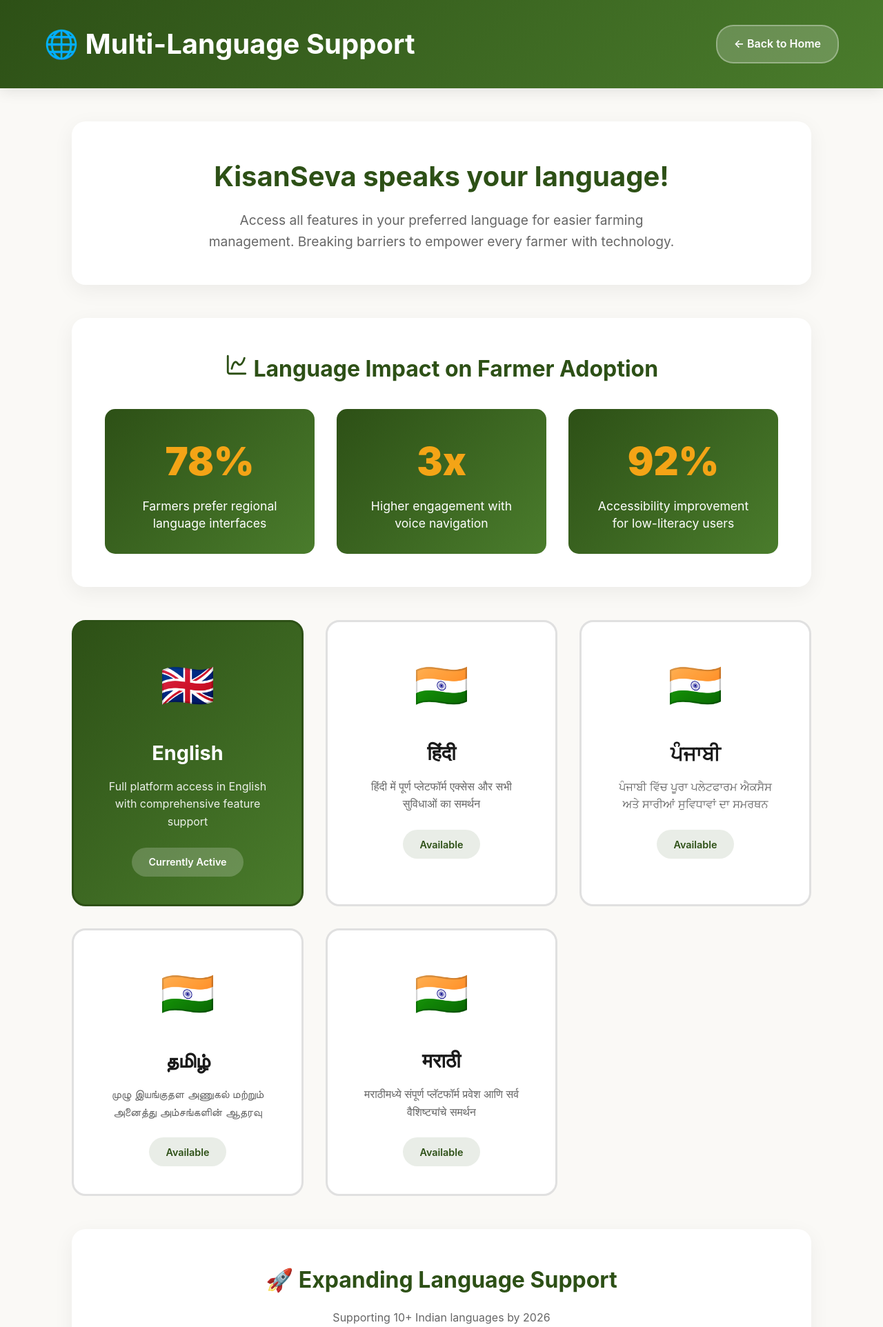
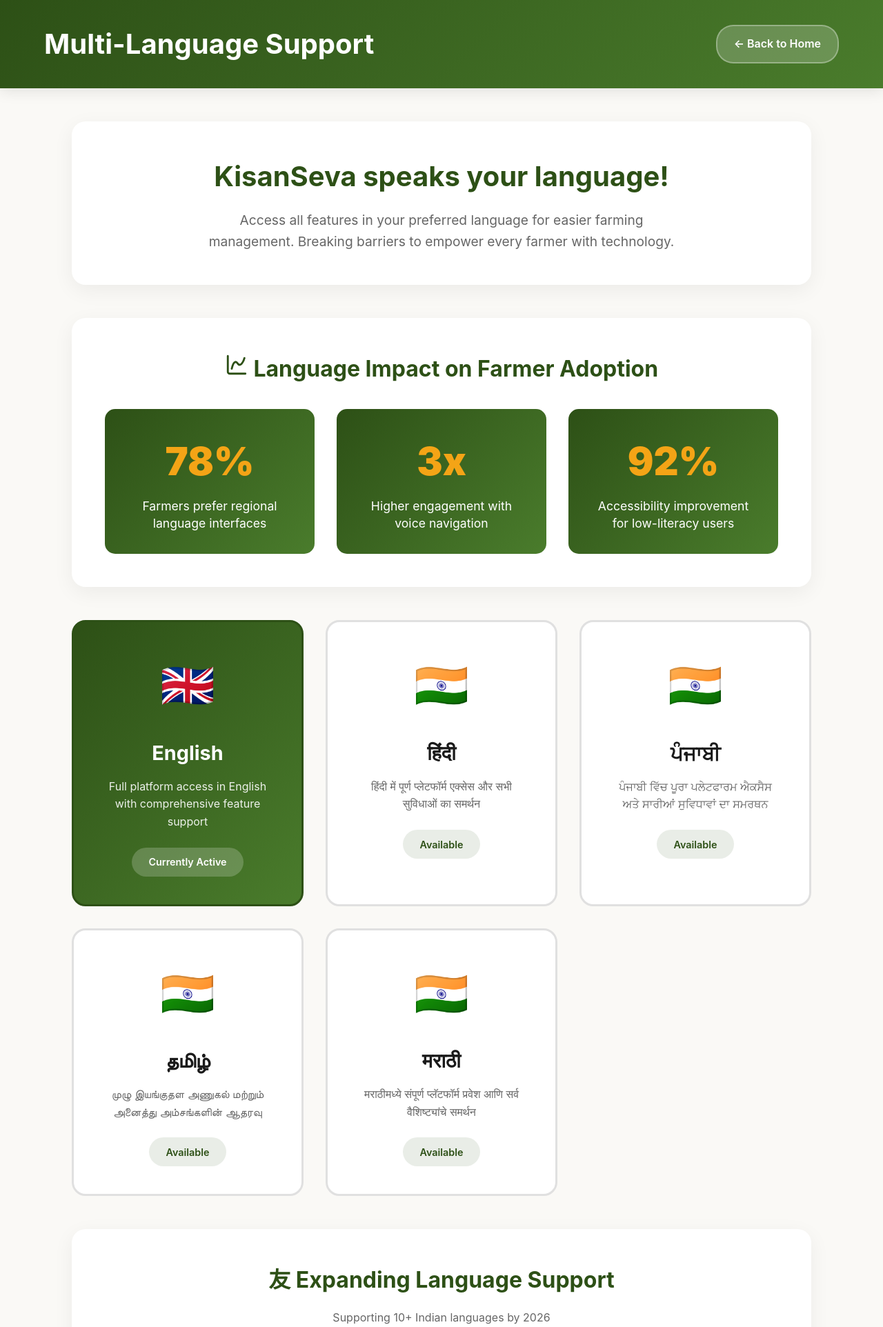
Before and after one commit to RyunRandhawa/KisanSeva, a Flask app: page /language_support in a window 1280 px wide. Shown: the top 1924 px of the page at 69% size. Run offline with Flask 3, Linux system fonts and the light colour scheme.

Commit message:
Update language_support.html

```diff
--- a/HackathonKisanSeva/templates/language_support.html
+++ b/HackathonKisanSeva/templates/language_support.html
@@ -455,8 +455,8 @@
 <body>
     <div class="header">
         <div class="header-content">
-            <h1>🌐 Multi-Language Support</h1>
-            <a href="javascript:history.back()" class="back-btn">← Back to Home</a>
+            <h1>Multi-Language Support</h1>
+            <a href="/" class="back-btn">← Back to Home</a>
         </div>
     </div>
 
@@ -524,7 +524,7 @@
 
         <!-- Coming Soon Languages -->
         <div class="coming-soon-section">
-            <h3 class="coming-title">🚀 Expanding Language Support</h3>
+            <h3 class="coming-title">友    Expanding Language Support</h3>
             <p class="coming-desc">Supporting 10+ Indian languages by 2026</p>
             <div class="coming-soon-grid">
                 <div class="coming-soon-card">
@@ -555,12 +555,12 @@
         </div>
 
         <div class="voice-section">
-            <h3>🎤 Voice Navigation</h3>
+            <h3><svg xmlns="http://www.w3.org/2000/svg" width="40" height="40" viewBox="0 0 24 24" fill="none" stroke="currentColor" stroke-width="2" stroke-linecap="round" stroke-linejoin="round" class="lucide lucide-mic-vocal-icon lucide-mic-vocal"><path d="m11 7.601-5.994 8.19a1 1 0 0 0 .1 1.298l.817.818a1 1 0 0 0 1.314.087L15.09 12"/><path d="M16.5 21.174C15.5 20.5 14.372 20 13 20c-2.058 0-3.928 2.356-6 2-2.072-.356-2.775-3.369-1.5-4.5"/><circle cx="16" cy="7" r="5"/></svg> Voice Navigation</h3>
             <p class="voice-desc">For farmers with limited literacy, we offer voice-based navigation in all supported languages. Simply speak your commands and navigate through KisanSeva effortlessly.</p>
 
             <div class="voice-buttons">
                 <button class="voice-btn" onclick="startVoiceDemo('en')">
-                    <span class="icon">🎙️</span>
+                    <span class="icon"><svg xmlns="http://www.w3.org/2000/svg" width="40" height="40" viewBox="0 0 24 24" fill="none" stroke="currentColor" stroke-width="2" stroke-linecap="round" stroke-linejoin="round" class="lucide lucide-mic-icon lucide-mic"><path d="M12 19v3"/><path d="M19 10v2a7 7 0 0 1-14 0v-2"/><rect x="9" y="2" width="6" height="13" rx="3"/></svg></span>
                     <div>
                         <div>English Voice</div>
                         <div style="font-size: 0.9rem; color: var(--text-light);">Try voice commands</div>
@@ -568,7 +568,7 @@
                 </button>
 
                 <button class="voice-btn" onclick="startVoiceDemo('hi')">
-                    <span class="icon">🎙️</span>
+                    <span class="icon"><svg xmlns="http://www.w3.org/2000/svg" width="40" height="40" viewBox="0 0 24 24" fill="none" stroke="currentColor" stroke-width="2" stroke-linecap="round" stroke-linejoin="round" class="lucide lucide-mic-icon lucide-mic"><path d="M12 19v3"/><path d="M19 10v2a7 7 0 0 1-14 0v-2"/><rect x="9" y="2" width="6" height="13" rx="3"/></svg></span>
                     <div>
                         <div>हिंदी Voice</div>
                         <div style="font-size: 0.9rem; color: var(--text-light);">आवाज़ कमांड आज़माएं</div>
@@ -576,7 +576,7 @@
                 </button>
 
                 <button class="voice-btn" onclick="startVoiceDemo('pa')">
-                    <span class="icon">🎙️</span>
+                    <span class="icon"><svg xmlns="http://www.w3.org/2000/svg" width="40" height="40" viewBox="0 0 24 24" fill="none" stroke="currentColor" stroke-width="2" stroke-linecap="round" stroke-linejoin="round" class="lucide lucide-mic-icon lucide-mic"><path d="M12 19v3"/><path d="M19 10v2a7 7 0 0 1-14 0v-2"/><rect x="9" y="2" width="6" height="13" rx="3"/></svg></span>
                     <div>
                         <div>ਪੰਜਾਬੀ Voice</div>
                         <div style="font-size: 0.9rem; color: var(--text-light);">ਆਵਾਜ਼ ਕਮਾਂਡ ਅਜ਼ਮਾਓ</div>
@@ -641,7 +641,7 @@
                     "Cultural context preserved in translations for accuracy",
                     "Support for more regional languages coming soon"
                 ],
-                comingSoonTitle: "🚀 Expanding Language Support",
+                comingSoonTitle: "友    Expanding Language Support",
                 comingSoonDesc: "Supporting 10+ Indian languages by 2026",
                 comingSoonBadge: "Coming Soon",
                 quote: "Breaking language barriers to empower every farmer with technology",
@@ -662,7 +662,7 @@
                     "सटीकता के लिए अनुवादों में सांस्कृतिक संदर्भ संरक्षित",
                     "जल्द ही अधिक क्षेत्रीय भाषाओं का समर्थन आ रहा है"
                 ],
-                comingSoonTitle: "🚀 भाषा समर्थन का विस्तार",
+                comingSoonTitle: "友    भाषा समर्थन का विस्तार",
                 comingSoonDesc: "2026 तक 10+ भारतीय भाषाओं का समर्थन",
                 comingSoonBadge: "जल्द आ रहा है",
                 quote: "प्रत्येक किसान को प्रौद्योगिकी के साथ सशक्त बनाने के लिए भाषा की बाधाओं को तोड़ना",
@@ -683,7 +683,7 @@
                     "ਸਹੀਤਾ ਲਈ ਅਨੁਵਾਦਾਂ ਵਿੱਚ ਸੱਭਿਆਚਾਰਕ ਸੰਦਰਭ ਸੁਰੱਖਿਅਤ",
                     "ਹੋਰ ਖੇਤਰੀ ਭਾਸ਼ਾਵਾਂ ਲਈ ਸਮਰਥਨ ਜਲਦੀ ਆ ਰਿਹਾ ਹੈ"
                 ],
-                comingSoonTitle: "🚀 ਭਾਸ਼ਾ ਸਹਾਇਤਾ ਦਾ ਵਿਸਤਾਰ",
+                comingSoonTitle: "友    ਭਾਸ਼ਾ ਸਹਾਇਤਾ ਦਾ ਵਿਸਤਾਰ",
                 comingSoonDesc: "2026 ਤੱਕ 10+ ਭਾਰਤੀ ਭਾਸ਼ਾਵਾਂ ਦਾ ਸਮਰਥਨ",
                 comingSoonBadge: "ਜਲਦੀ ਆ ਰਿਹਾ ਹੈ",
                 quote: "ਹਰ ਕਿਸਾਨ ਨੂੰ ਤਕਨਾਲੋਜੀ ਨਾਲ ਸਸ਼ਕਤ ਬਣਾਉਣ ਲਈ ਭਾਸ਼ਾ ਦੀਆਂ ਰੁਕਾਵਟਾਂ ਨੂੰ ਤੋੜਨਾ",
@@ -704,7 +704,7 @@
                     "துல்லியத்திற்காக மொழிபெயர்ப்புகளில் கலாச்சார சூழல் பாதுகாக்கப்பட்டது",
                     "மேலும் பிராந்திய மொழிகளுக்கான ஆதரவு விரைவில் வருகிறது"
                 ],
-                comingSoonTitle: "🚀 மொழி ஆதரவு விரிவாக்கம்",
+                comingSoonTitle: "友    மொழி ஆதரவு விரிவாக்கம்",
                 comingSoonDesc: "2026 க்குள் 10+ இந்திய மொழிகள் ஆதரவு",
                 comingSoonBadge: "விரைவில்",
                 quote: "ஒவ்வொரு விவசாயியையும் தொழில்நுட்பத்துடன் மேம்படுத்த மொழி தடைகளை உடைத்தல்",
@@ -725,7 +725,7 @@
                     "अचूकतेसाठी भाषांतरांमध्ये सांस्कृतिक संदर्भ जतन केला",
                     "अधिक प्रादेशिक भाषांसाठी समर्थन लवकरच येत आहे"
                 ],
-                comingSoonTitle: "🚀 भाषा समर्थनाचा विस्तार",
+                comingSoonTitle: "友    भाषा समर्थनाचा विस्तार",
                 comingSoonDesc: "2026 पर्यंत 10+ भारतीय भाषांचे समर्थन",
                 comingSoonBadge: "लवकरच येत आहे",
                 quote: "प्रत्येक शेतकऱ्याला तंत्रज्ञानासह सशक्त करण्यासाठी भाषा अडथळे तोडणे",
@@ -737,14 +737,14 @@
             const translations = pageTranslations[lang] || pageTranslations['en'];
 
             // Update header
-            document.querySelector('.header h1').innerHTML = `🌐 ${translations.pageTitle}`;
+            document.querySelector('.header h1').innerHTML = `<svg xmlns="http://www.w3.org/2000/svg" width="60" height="60" viewBox="0 0 24 24" fill="none" stroke="currentColor" stroke-width="2" stroke-linecap="round" stroke-linejoin="round" class="lucide lucide-earth-icon lucide-earth"><path d="M21.54 15H17a2 2 0 0 0-2 2v4.54"/><path d="M7 3.34V5a3 3 0 0 0 3 3a2 2 0 0 1 2 2c0 1.1.9 2 2 2a2 2 0 0 0 2-2c0-1.1.9-2 2-2h3.17"/><path d="M11 21.95V18a2 2 0 0 0-2-2a2 2 0 0 1-2-2v-1a2 2 0 0 0-2-2H2.05"/><circle cx="12" cy="12" r="10"/></svg> ${translations.pageTitle}`;
 
             // Update intro section
             document.querySelector('.intro-section h2').textContent = translations.intro;
             document.querySelector('.intro-section p').textContent = translations.introDesc;
 
             // Update voice section
-            document.querySelector('.voice-section h3').innerHTML = `🎤 ${translations.voiceTitle}`;
+            document.querySelector('.voice-section h3').innerHTML = `<svg xmlns="http://www.w3.org/2000/svg" width="40" height="40" viewBox="0 0 24 24" fill="none" stroke="currentColor" stroke-width="2" stroke-linecap="round" stroke-linejoin="round" class="lucide lucide-mic-vocal-icon lucide-mic-vocal"><path d="m11 7.601-5.994 8.19a1 1 0 0 0 .1 1.298l.817.818a1 1 0 0 0 1.314.087L15.09 12"/><path d="M16.5 21.174C15.5 20.5 14.372 20 13 20c-2.058 0-3.928 2.356-6 2-2.072-.356-2.775-3.369-1.5-4.5"/><circle cx="16" cy="7" r="5"/></svg> ${translations.voiceTitle}`;
             document.querySelector('.voice-desc').textContent = translations.voiceDesc;
 
             // Update features section
@@ -812,9 +812,9 @@
 
         function startVoiceDemo(lang) {
             const messages = {
-                'en': '🎙️ Voice Navigation Activated!\n\n"Welcome to KisanSeva voice assistance. You can now use voice commands to navigate."\n\nTry saying:\n• "Show pest diagnosis"\n• "Open marketplace"\n• "Check weather"\n• "Find farming tips"\n\nSpeak clearly for best results!',
-                'hi': '🎙️ आवाज़ नेविगेशन सक्रिय!\n\n"किसान सेवा वॉइस असिस्टेंट में आपका स्वागत है। अब आप वॉइस कमांड का उपयोग कर सकते हैं।"\n\nकहकर देखें:\n• "कीट निदान दिखाएं"\n• "बाज़ार खोलें"\n• "मौसम देखें"\n• "खेती के टिप्स खोजें"\n\nस्पष्ट बोलें!',
-                'pa': '🎙️ ਆਵਾਜ਼ ਨੈਵੀਗੇਸ਼ਨ ਸਰਗਰਮ!\n\n"ਕਿਸਾਨ ਸੇਵਾ ਵਾਇਸ ਸਹਾਇਕ ਵਿੱਚ ਤੁਹਾਡਾ ਸਵਾਗਤ ਹੈ। ਹੁਣ ਤੁਸੀਂ ਆਵਾਜ਼ ਕਮਾਂਡ ਦੀ ਵਰਤੋਂ ਕਰ ਸਕਦੇ ਹੋ।"\n\nਕਹਿ ਕੇ ਦੇਖੋ:\n• "ਕੀਟ ਨਿਦਾਨ ਵਿਖਾਓ"\n• "ਬਾਜ਼ਾਰ ਖੋਲ੍ਹੋ"\n• "ਮੌਸਮ ਵੇਖੋ"\n• "ਖੇਤੀ ਦੇ ਗੁਰ ਲੱਭੋ"\n\nਸਾਫ਼ ਬੋਲੋ!'
+                'en': '<svg xmlns="http://www.w3.org/2000/svg" width="40" height="40" viewBox="0 0 24 24" fill="none" stroke="currentColor" stroke-width="2" stroke-linecap="round" stroke-linejoin="round" class="lucide lucide-mic-icon lucide-mic"><path d="M12 19v3"/><path d="M19 10v2a7 7 0 0 1-14 0v-2"/><rect x="9" y="2" width="6" height="13" rx="3"/></svg> Voice Navigation Activated!\n\n"Welcome to KisanSeva voice assistance. You can now use voice commands to navigate."\n\nTry saying:\n• "Show pest diagnosis"\n• "Open marketplace"\n• "Check weather"\n• "Find farming tips"\n\nSpeak clearly for best results!',
+                'hi': '<svg xmlns="http://www.w3.org/2000/svg" width="40" height="40" viewBox="0 0 24 24" fill="none" stroke="currentColor" stroke-width="2" stroke-linecap="round" stroke-linejoin="round" class="lucide lucide-mic-icon lucide-mic"><path d="M12 19v3"/><path d="M19 10v2a7 7 0 0 1-14 0v-2"/><rect x="9" y="2" width="6" height="13" rx="3"/></svg> आवाज़ नेविगेशन सक्रिय!\n\n"किसान सेवा वॉइस असिस्टेंट में आपका स्वागत है। अब आप वॉइस कमांड का उपयोग कर सकते हैं।"\n\nकहकर देखें:\n• "कीट निदान दिखाएं"\n• "बाज़ार खोलें"\n• "मौसम देखें"\n• "खेती के टिप्स खोजें"\n\nस्पष्ट बोलें!',
+                'pa': '<svg xmlns="http://www.w3.org/2000/svg" width="40" height="40" viewBox="0 0 24 24" fill="none" stroke="currentColor" stroke-width="2" stroke-linecap="round" stroke-linejoin="round" class="lucide lucide-mic-icon lucide-mic"><path d="M12 19v3"/><path d="M19 10v2a7 7 0 0 1-14 0v-2"/><rect x="9" y="2" width="6" height="13" rx="3"/></svg> ਆਵਾਜ਼ ਨੈਵੀਗੇਸ਼ਨ ਸਰਗਰਮ!\n\n"ਕਿਸਾਨ ਸੇਵਾ ਵਾਇਸ ਸਹਾਇਕ ਵਿੱਚ ਤੁਹਾਡਾ ਸਵਾਗਤ ਹੈ। ਹੁਣ ਤੁਸੀਂ ਆਵਾਜ਼ ਕਮਾਂਡ ਦੀ ਵਰਤੋਂ ਕਰ ਸਕਦੇ ਹੋ।"\n\nਕਹਿ ਕੇ ਦੇਖੋ:\n• "ਕੀਟ ਨਿਦਾਨ ਵਿਖਾਓ"\n• "ਬਾਜ਼ਾਰ ਖੋਲ੍ਹੋ"\n• "ਮੌਸਮ ਵੇਖੋ"\n• "ਖੇਤੀ ਦੇ ਗੁਰ ਲੱਭੋ"\n\nਸਾਫ਼ ਬੋਲੋ!'
             };
 
             alert(messages[lang]);
@@ -822,9 +822,9 @@
             // Simulate voice recognition start
             setTimeout(() => {
                 const followUpMessages = {
-                    'en': '🎤 Listening... (Demo Mode)\n\nIn the full version, you would now be able to speak your commands and KisanSeva would respond accordingly.',
-                    'hi': '🎤 सुन रहा है... (डेमो मोड)\n\nपूर्ण संस्करण में, आप अब अपने कमांड बोल सकेंगे और किसान सेवा तदनुसार प्रतिक्रिया देगा।',
-                    'pa': '🎤 ਸੁਣ ਰਿਹਾ ਹੈ... (ਡੈਮੋ ਮੋਡ)\n\nਪੂਰੇ ਸੰਸਕਰਣ ਵਿੱਚ, ਤੁਸੀਂ ਹੁਣ ਆਪਣੇ ਕਮਾਂਡ ਬੋਲ ਸਕੋਗੇ ਅਤੇ ਕਿਸਾਨ ਸੇਵਾ ਉਸ ਅਨੁਸਾਰ ਜਵਾਬ ਦੇਵੇਗੀ।'
+                    'en': '<svg xmlns="http://www.w3.org/2000/svg" width="40" height="40" viewBox="0 0 24 24" fill="none" stroke="currentColor" stroke-width="2" stroke-linecap="round" stroke-linejoin="round" class="lucide lucide-mic-vocal-icon lucide-mic-vocal"><path d="m11 7.601-5.994 8.19a1 1 0 0 0 .1 1.298l.817.818a1 1 0 0 0 1.314.087L15.09 12"/><path d="M16.5 21.174C15.5 20.5 14.372 20 13 20c-2.058 0-3.928 2.356-6 2-2.072-.356-2.775-3.369-1.5-4.5"/><circle cx="16" cy="7" r="5"/></svg> Listening... (Demo Mode)\n\nIn the full version, you would now be able to speak your commands and KisanSeva would respond accordingly.',
+                    'hi': '<svg xmlns="http://www.w3.org/2000/svg" width="40" height="40" viewBox="0 0 24 24" fill="none" stroke="currentColor" stroke-width="2" stroke-linecap="round" stroke-linejoin="round" class="lucide lucide-mic-vocal-icon lucide-mic-vocal"><path d="m11 7.601-5.994 8.19a1 1 0 0 0 .1 1.298l.817.818a1 1 0 0 0 1.314.087L15.09 12"/><path d="M16.5 21.174C15.5 20.5 14.372 20 13 20c-2.058 0-3.928 2.356-6 2-2.072-.356-2.775-3.369-1.5-4.5"/><circle cx="16" cy="7" r="5"/></svg> सुन रहा है... (डेमो मोड)\n\nपूर्ण संस्करण में, आप अब अपने कमांड बोल सकेंगे और किसान सेवा तदनुसार प्रतिक्रिया देगा।',
+                    'pa': '<svg xmlns="http://www.w3.org/2000/svg" width="40" height="40" viewBox="0 0 24 24" fill="none" stroke="currentColor" stroke-width="2" stroke-linecap="round" stroke-linejoin="round" class="lucide lucide-mic-vocal-icon lucide-mic-vocal"><path d="m11 7.601-5.994 8.19a1 1 0 0 0 .1 1.298l.817.818a1 1 0 0 0 1.314.087L15.09 12"/><path d="M16.5 21.174C15.5 20.5 14.372 20 13 20c-2.058 0-3.928 2.356-6 2-2.072-.356-2.775-3.369-1.5-4.5"/><circle cx="16" cy="7" r="5"/></svg> ਸੁਣ ਰਿਹਾ ਹੈ... (ਡੈਮੋ ਮੋਡ)\n\nਪੂਰੇ ਸੰਸਕਰਣ ਵਿੱਚ, ਤੁਸੀਂ ਹੁਣ ਆਪਣੇ ਕਮਾਂਡ ਬੋਲ ਸਕੋਗੇ ਅਤੇ ਕਿਸਾਨ ਸੇਵਾ ਉਸ ਅਨੁਸਾਰ ਜਵਾਬ ਦੇਵੇਗੀ।'
                 };
                 alert(followUpMessages[lang]);
             }, 1500);
```
